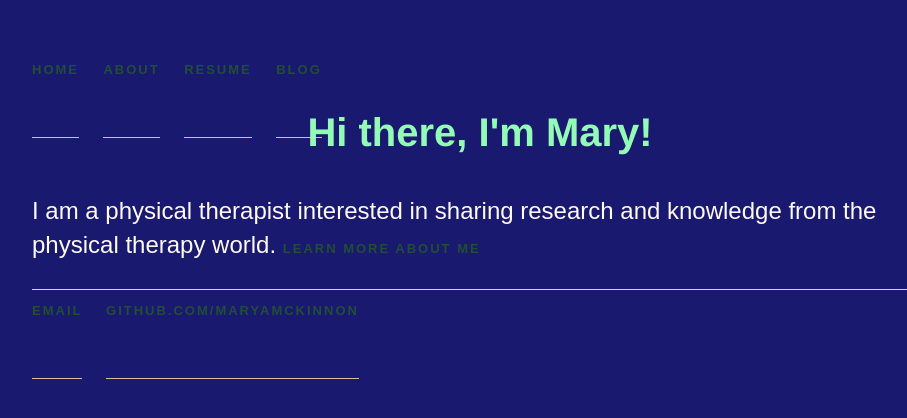
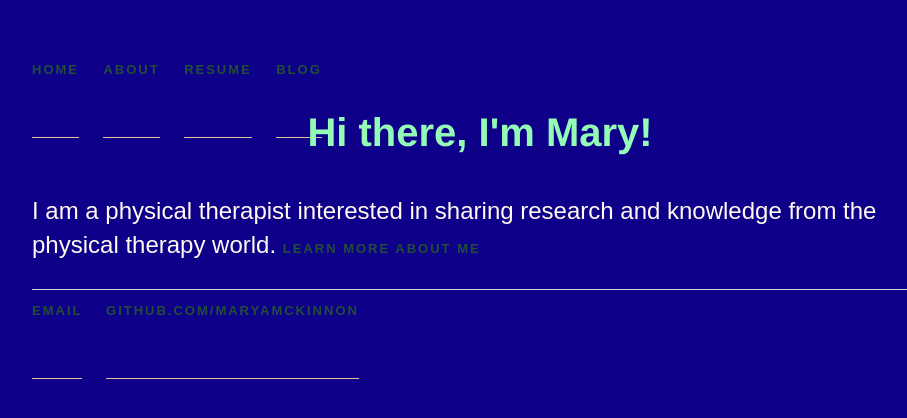
Before and after one commit to maryamckinnon/maryamckinnon.github.io, a Jekyll site: the page built from index.html, in a window 1280 px wide. Shown: the top 418 px of the page, without its empty margins (160-1067 px from the left). Built offline with Jekyll 4.4.1, drawn with Linux system fonts in a browser that asks for light colours.

Commit message:
Update main.css

```diff
--- a/css/main.css
+++ b/css/main.css
@@ -1,7 +1,7 @@
 body {
     margin: 60px auto;
     width: 70%;
-    background-color: midnightblue;
+    background-color: #0F008A;
 }
 
 nav ul, footer ul {
```
